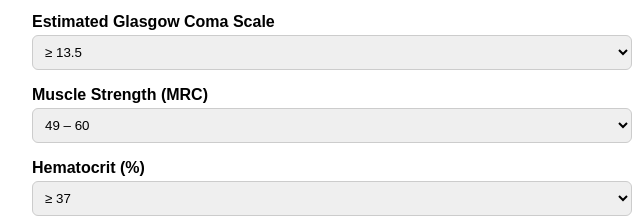
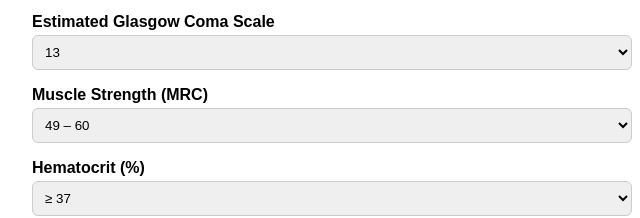
Before and after one commit to DiegooCb/ExPreS, a plain HTML site: page index.html in a window 1280 px wide. Shown: the part 318-536 px from the top of the page, 308-948 px from the left. Drawn offline with Linux system fonts and the light colour scheme.

Commit message:
index.html

```diff
--- a/index.html
+++ b/index.html
@@ -93,10 +93,10 @@
 
     <label for="glasgow">Estimated Glasgow Coma Scale</label>
     <select id="glasgow">
-      <option value="10">≥ 13.5</option>
-      <option value="6">11.7 – 13.4</option>
-      <option value="3">8.9 – 11.6</option>
-      <option value="0">&lt; 8.9</option>
+      <option value="10">13</option>
+      <option value="6">11 – 13</option>
+      <option value="3">9 – 10</option>
+      <option value="0">&lt; <8</option>
     </select>
 
     <label for="strength">Muscle Strength (MRC)</label>
```
